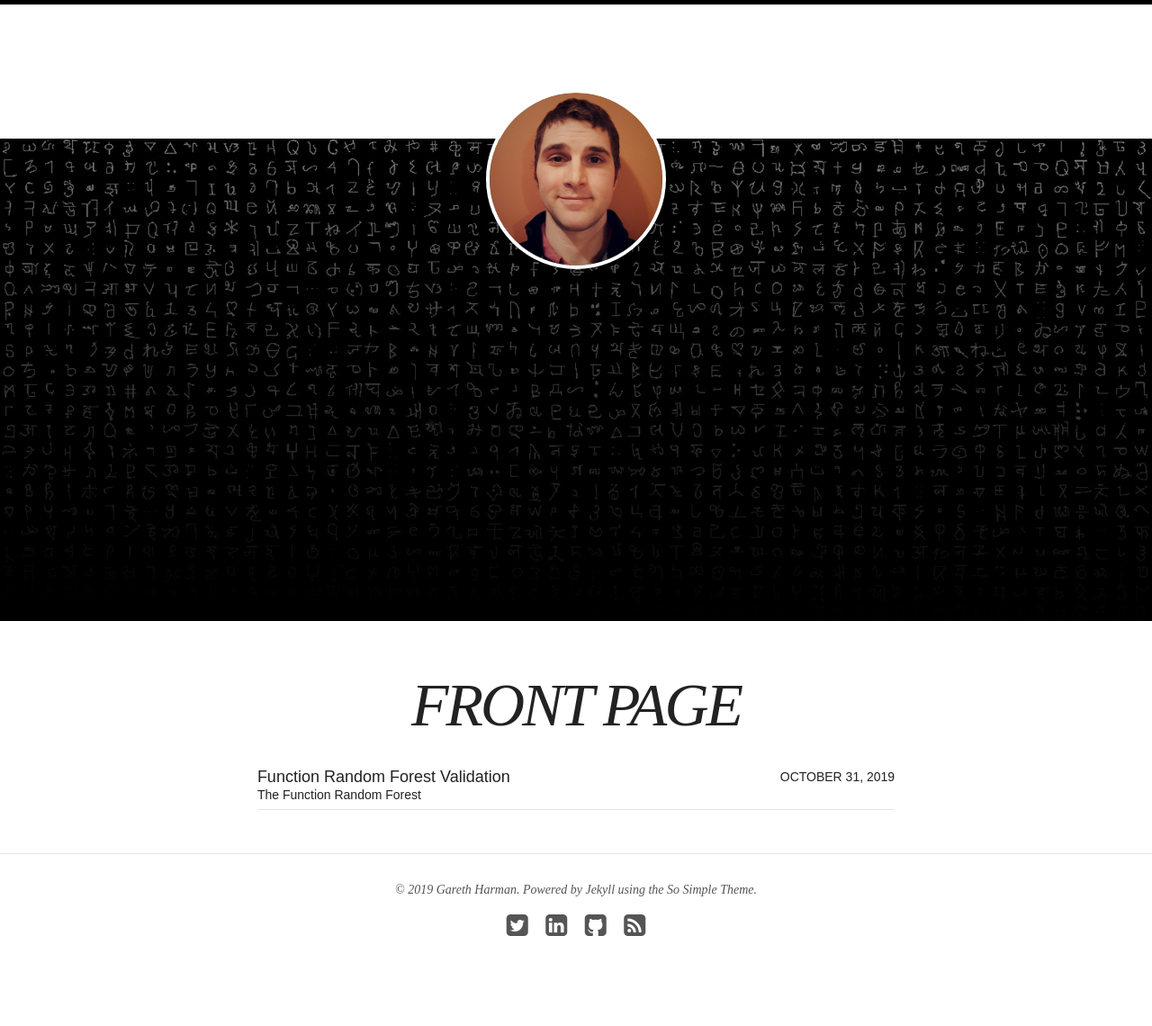
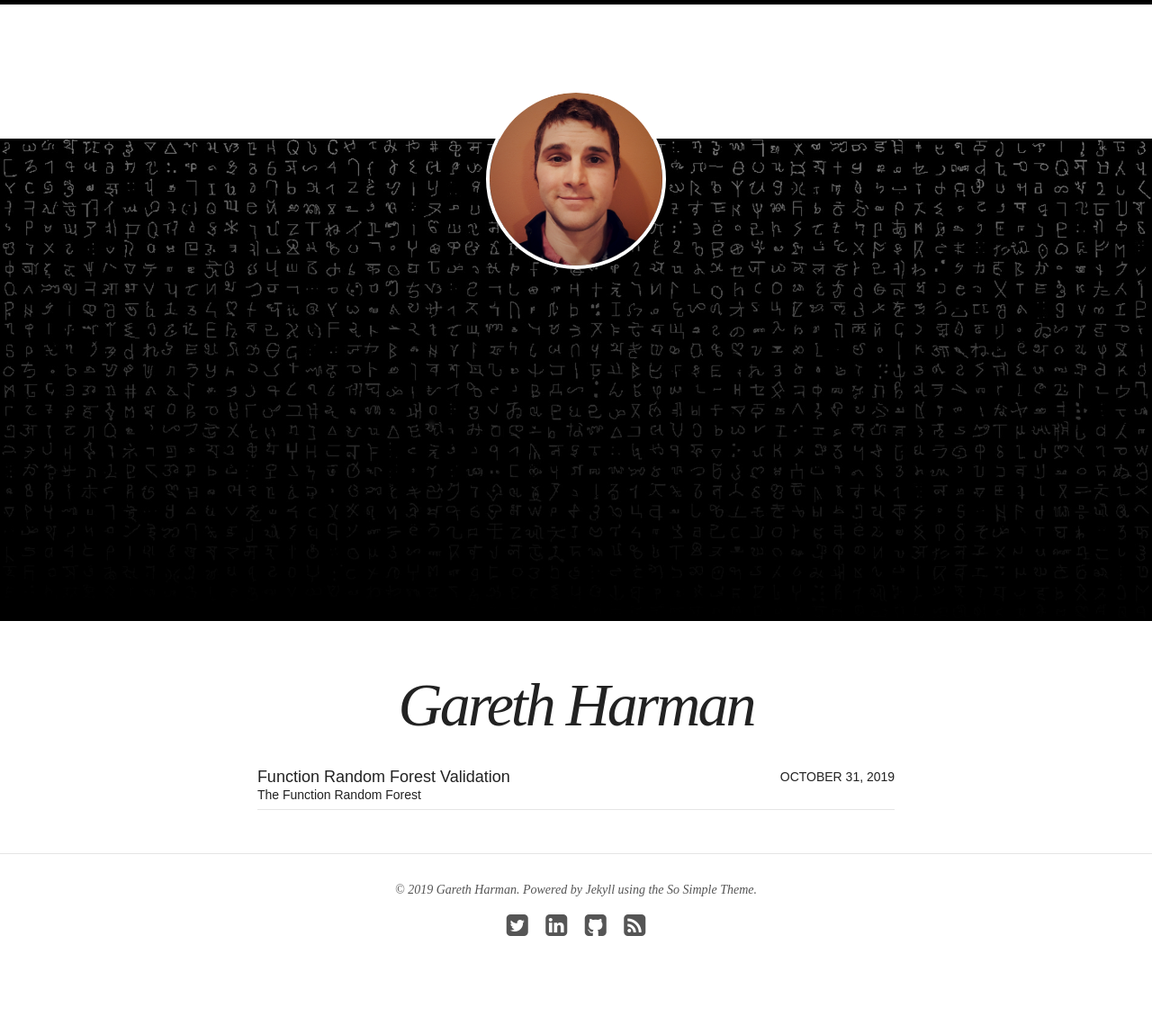
Before and after one commit to gareth-harman/gareth-harman.github.io, a Jekyll site: the page built from index.html, in a window 1280 px wide. Shown: the whole page at 90% size. Built offline with Jekyll 4.4.1, drawn with Linux system fonts in a browser that asks for light colours; nearby versions of some CDN libraries.

```diff
--- a/index.html
+++ b/index.html
@@ -1,8 +1,7 @@
 ---
 layout: page
-title: FRONT PAGE
-excerpt: "My test compliation for the front page"
-search_omit: true
+title: Gareth Harman
+excerpt: "..."
 modified: 2019-10-31T19:44:38.564948-04:00
 image:
   feature: omniglot_header_dark.jpg
```
